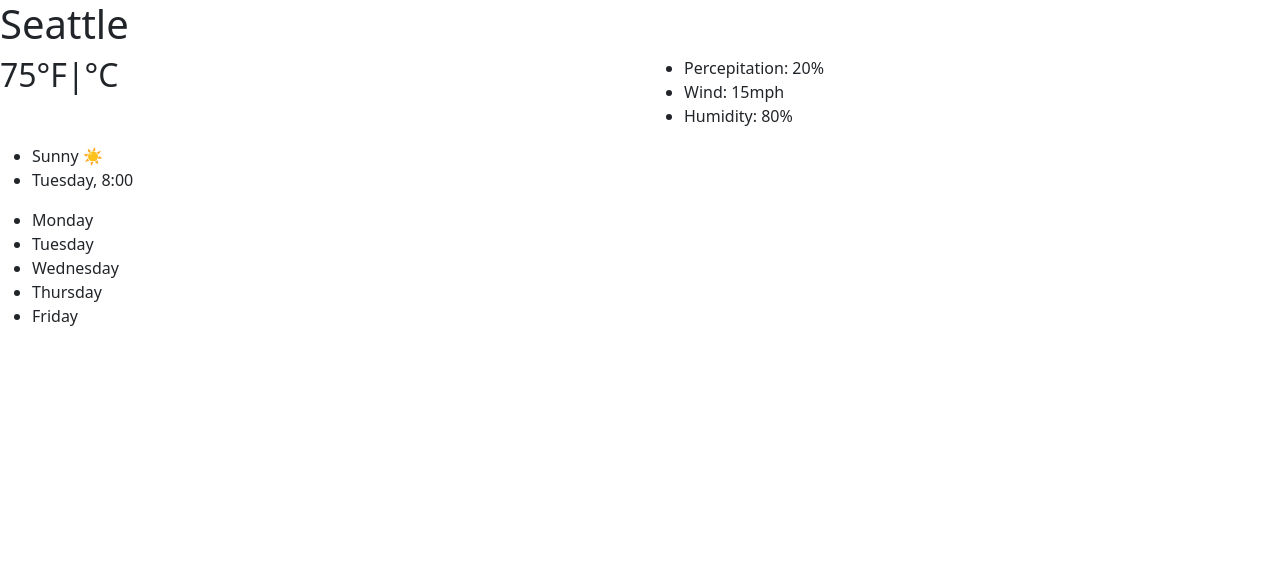
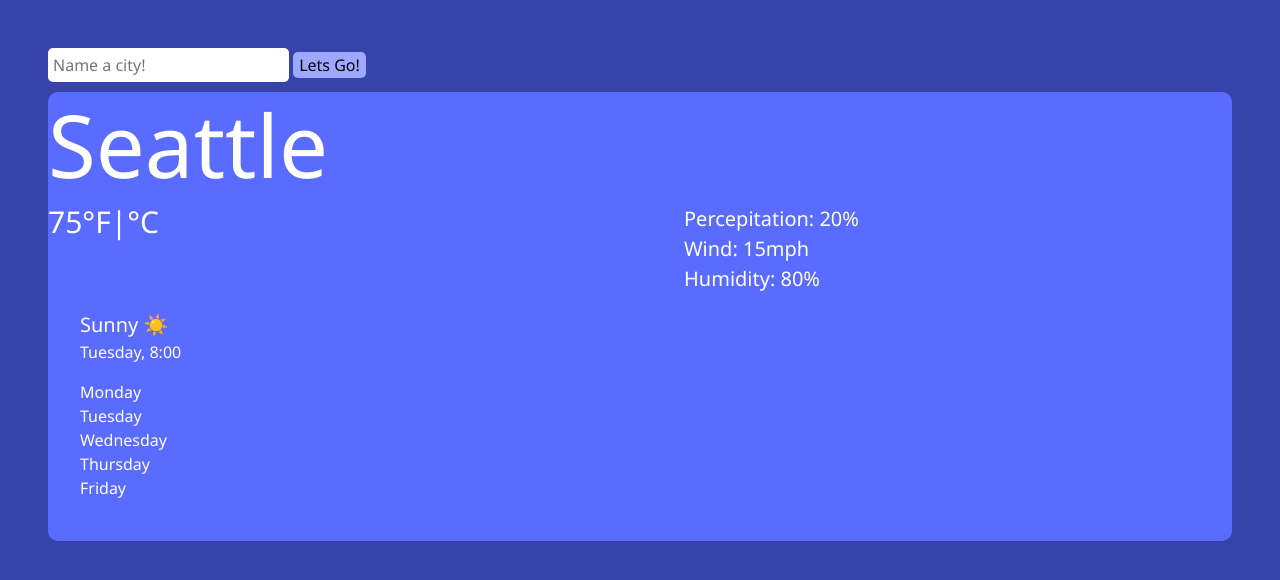
Before and after one commit to NeneShallCode/Weather-ap, a plain HTML site: page index.html in a window 1280 px wide. Drawn offline with nearby package versions, Linux system fonts and the light colour scheme.

Commit message:
added css

```diff
--- a/index.html
+++ b/index.html
@@ -11,21 +11,29 @@
     <script src="https://cdn.jsdelivr.net/npm/bootstrap@5.3.0-alpha1/dist/js/bootstrap.bundle.min.js"
         integrity="sha384-w76AqPfDkMBDXo30jS1Sgez6pr3x5MlQ1ZAGC+nuZB+EYdgRZgiwxhTBTkF7CXvN"
         crossorigin="anonymous"></script>
+    <link rel="stylesheet" href="style.css" />
         <title>Weather</title>
 </head>
 
 <body>
-  <h1>
+  <div class="city-search">
+    <form>
+      <input type="text" class="city-input"name="city-input" id="city-input" placeholder="Name a city!"/>
+      <button class="input-button">Lets Go!</button>
+    </form>
+  </div>
+  <div class="weather-app">
+    <h1 class="city">
       Seattle
     </h1>
       <div class="row">
         <div class="col-6">
-      <h2>
+          <h2 class="temp">
             75°F|°C
           </h2>
         </div>
         <div class="col-6">
-      <ul>
+          <ul class="other">
             <li>
               Percepitation: 20%
             </li>
@@ -39,7 +47,7 @@
         </div>
       </div>
     <ul>
-    <li>
+      <li class="weather">
         Sunny ☀️
       </li>
       <li>
@@ -63,6 +71,7 @@
         Friday
       </li>
     </ul>
+  </div>
   <script src="index.js"></script>
 </body>
 
--- a/style.css
+++ b/style.css
@@ -1,6 +1,55 @@
-body{
-    background-color: blue;
-}
-h1{
-    color: white
-}
+  body {
+      font-family: "Segoe UI", Tahoma, Geneva, Verdana, sans-serif;
+      max-width: 7500px;
+      padding: 48px;
+      background: rgb(55, 67, 170);
+      color: white;
+  }
+  .weather-app{
+    background-color: rgb(90, 107, 255);
+    margin: 0 auto;
+    border:3px;
+    border-radius: 10px;
+    padding-bottom: 25px;
+  }
+  .city-search{
+    padding-bottom: 10px;
+  }
+  .city-input{
+    padding: 5px;
+    border: 0px;
+    border-radius: 5px;
+  }
+  .input-button{
+    background-color: rgb(158, 168, 255);
+    border: 0px;
+    border-radius: 5px;
+  }
+  .other{
+    font-size: 20px;
+  }
+  .city{
+    font-size: 87px;
+    color:white;
+  }
+
+  .temp {
+      color: white;
+  }
+
+  .weather {
+      font-size: 20px;
+  }
+
+  h1 {
+      font-size: 30px;
+      color: darkslategray;
+  }
+
+  .temp {
+      font-size: 30px;
+  }
+  li{
+    list-style: none;
+    font-size: 25;
+  }
```
Lines whose indentation alone changed are shown as unchanged.
